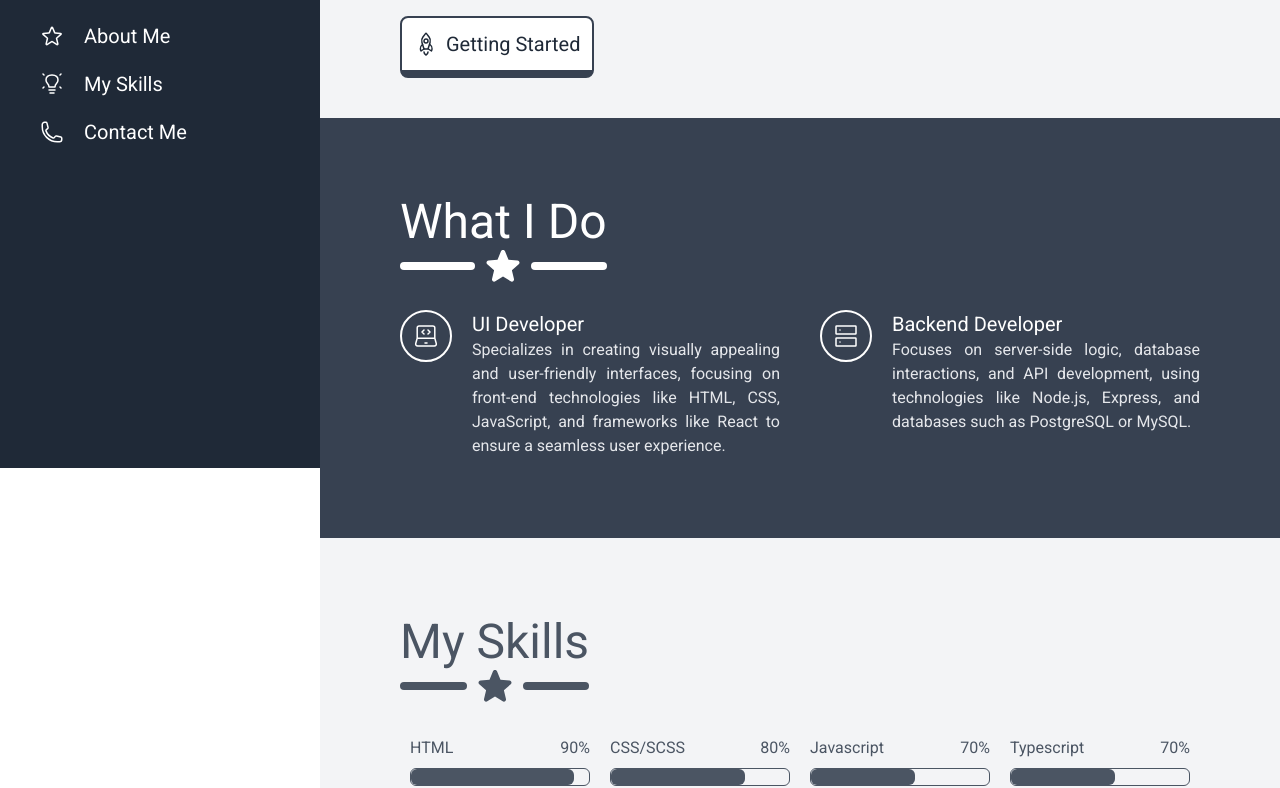
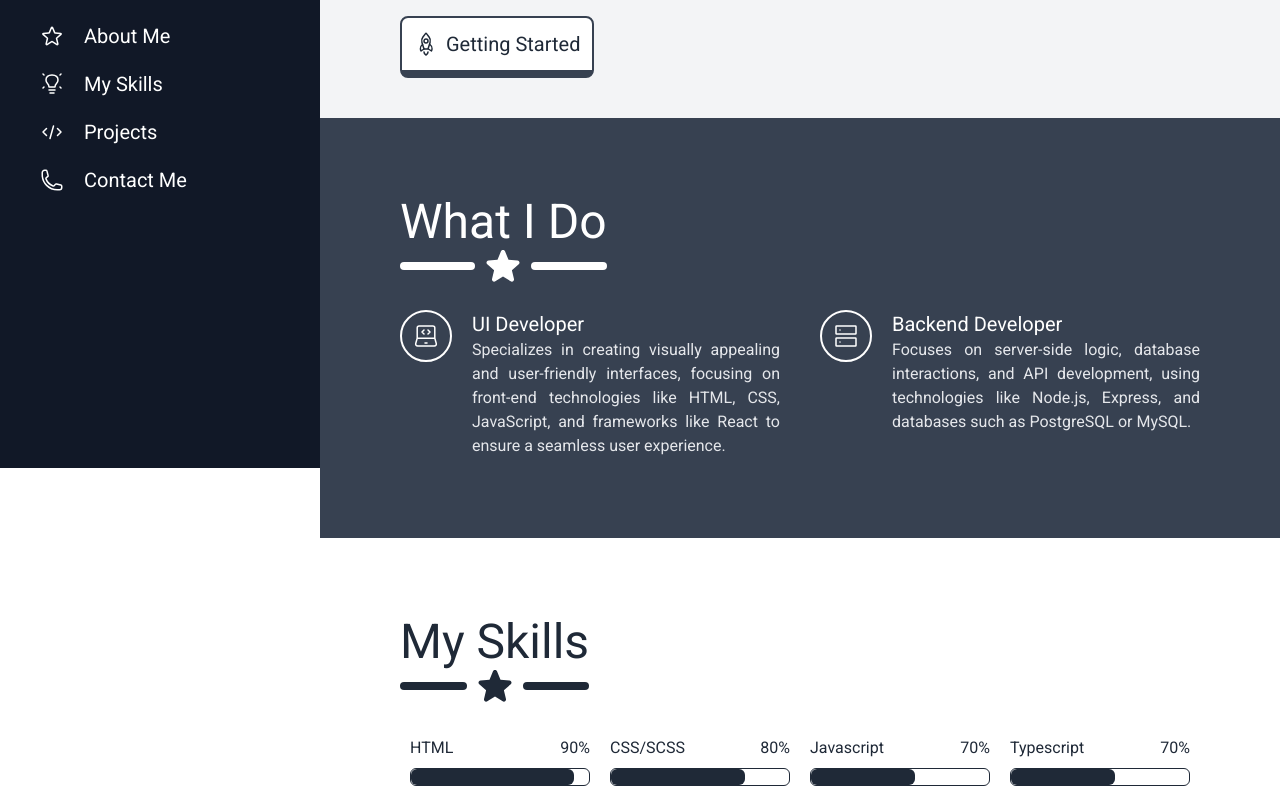
Before and after one commit to PrajwalSh0206/PrajwalSh0206.github.io, a React (Vite) app: page / in a window 1280 px wide. Shown: the part 332-1120 px from the top of the page. Built offline with nearby package versions, Linux system fonts and the light colour scheme.

Commit message:
color changes

```diff
--- a/src/components/Footer/Footer.tsx
+++ b/src/components/Footer/Footer.tsx
@@ -1,7 +1,7 @@
 const FooterSection = () => {
   return (
     <div className="w-full flex flex-col" id="contactme">
-      <div className="w-full p-5 flex text-white justify-between bg-gray-900">
+      <div className="w-full p-5 flex text-white justify-between bg-gray-800">
         <div className="flex space-x-2">
           <svg
             width="24px"
--- a/src/components/Navbar/Navbar.tsx
+++ b/src/components/Navbar/Navbar.tsx
@@ -3,7 +3,7 @@ import './Navbar.scss';
 
 export default function Navbar() {
   return (
-    <div className="flex flex-col items-center space-y-3 text-white bg-gray-800 p-10 w-3/12 fixed h-screen">
+    <div className="flex flex-col items-center space-y-3 text-white bg-gray-900 p-10 w-3/12 fixed h-screen">
       <img
         src={profile}
         className="w-32 border-4 outline-gray-800 border-gray-300 rounded-full"
@@ -223,6 +223,40 @@ export default function Navbar() {
           </svg>
           <p>My Skills</p>
         </a>
+        <a href="#projects" className="space-x-5 flex items-center text-xl">
+          <svg
+            width="24px"
+            height="24px"
+            stroke-width="1.5"
+            viewBox="0 0 24 24"
+            fill="none"
+            xmlns="http://www.w3.org/2000/svg"
+            color="currentColor"
+          >
+            <path
+              d="M13.5 6L10 18.5"
+              stroke="currentColor"
+              stroke-width="1.5"
+              stroke-linecap="round"
+              stroke-linejoin="round"
+            ></path>
+            <path
+              d="M6.5 8.5L3 12L6.5 15.5"
+              stroke="currentColor"
+              stroke-width="1.5"
+              stroke-linecap="round"
+              stroke-linejoin="round"
+            ></path>
+            <path
+              d="M17.5 8.5L21 12L17.5 15.5"
+              stroke="currentColor"
+              stroke-width="1.5"
+              stroke-linecap="round"
+              stroke-linejoin="round"
+            ></path>
+          </svg>
+          <p>Projects</p>
+        </a>
         <a href="#contacts" className="space-x-5 flex items-center text-xl">
           <svg
             xmlns="http://www.w3.org/2000/svg"
--- a/src/components/Skills/Skill.tsx
+++ b/src/components/Skills/Skill.tsx
@@ -6,10 +6,10 @@ import './Skills.scss';
 function Skill() {
   return (
     <div
-      className="p-20 space-y-5 bg-gray-100 text-gray-600 items-start flex flex-col"
+      className="p-20 space-y-5 bg-white text-gray-800 items-start flex flex-col"
       id="skills"
     >
-      <Title title="My Skills" borderColor="bg-gray-600"></Title>
+      <Title title="My Skills" borderColor="bg-gray-800"></Title>
       <div className="container items-start">
         {skillList.map(skill => (
           <SkillCard
--- a/src/components/common/SkillCard.tsx
+++ b/src/components/common/SkillCard.tsx
@@ -3,13 +3,13 @@ import { SkillPropsDto } from '../../props/dto';
 
 const SkillCard: React.FC<SkillPropsDto> = ({ width, percent, title }) => {
   return (
-    <section className="item w-6/12 flex flex-col space-y-2 text-gray-600">
+    <section className="item w-6/12 flex flex-col space-y-2 text-gray-800">
       <div className="flex justify-between">
         <p>{title}</p>
         <p>{percent}</p>
       </div>
-      <div className="w-full border border-gray-600 rounded-md">
-        <div className={`bg-gray-600 p-2 ${width} rounded-md`}></div>
+      <div className="w-full border border-gray-800 rounded-md">
+        <div className={`bg-gray-800 p-2 ${width} rounded-md`}></div>
       </div>
     </section>
   );
```
